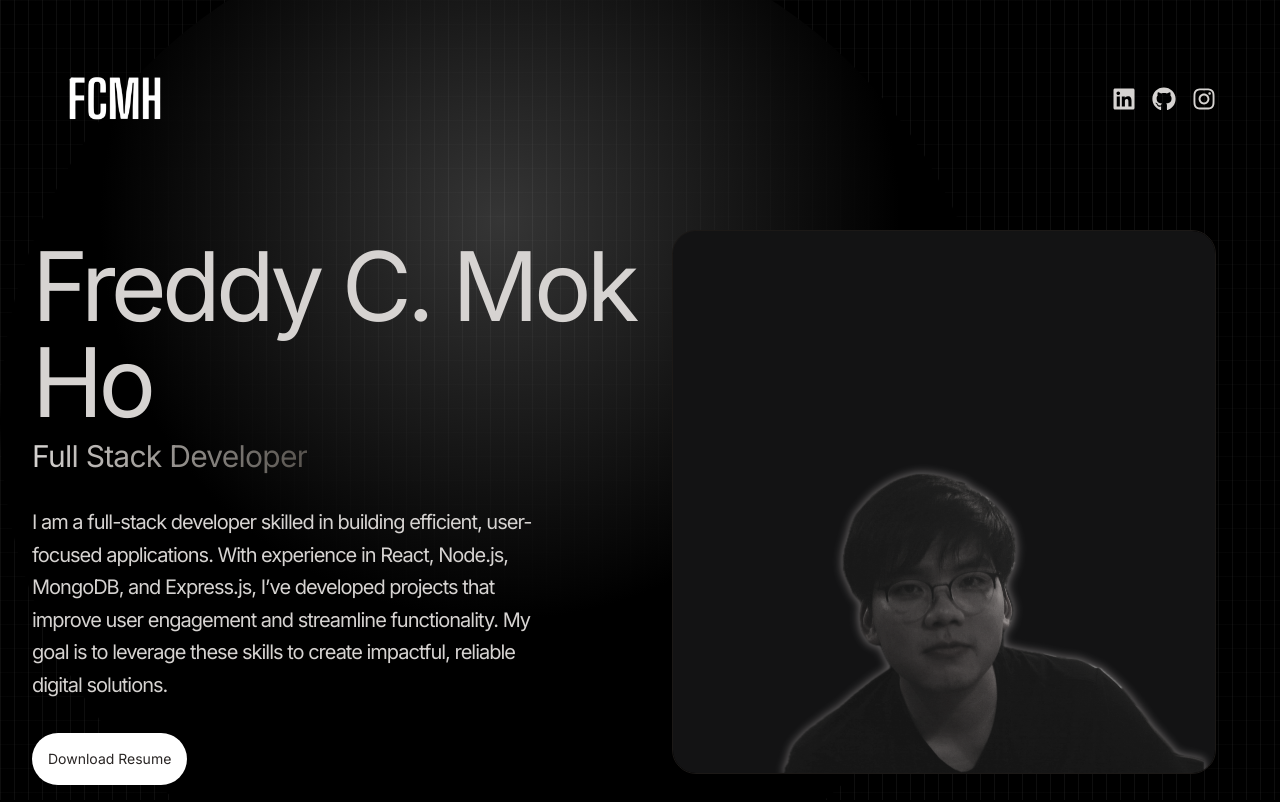
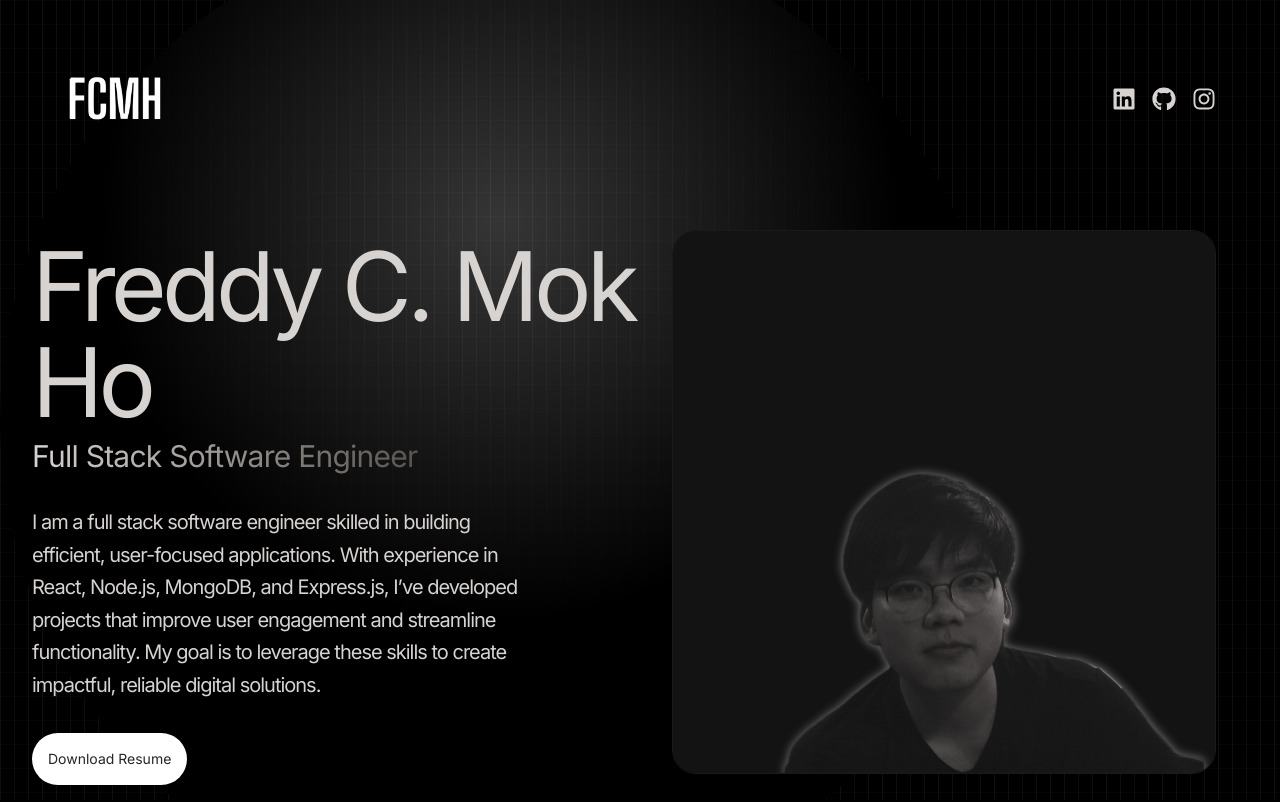
Before and after one commit to freddycmh/freddy-cmh, a React (Vite) app: page / in a window 1280 px wide. Shown: the top 802 px of the page. Built offline with nearby package versions, Linux system fonts and the light colour scheme; a web font is replaced by a local one.

Commit message:
fixed description to all the positions

```diff
--- a/src/components/Hero.jsx
+++ b/src/components/Hero.jsx
@@ -68,7 +68,7 @@ const Hero = () => {
               variants={childVariants}
               className="bg-gradient-to-r from-stone-300 to-stone-600 bg-clip-text text-3xl tracking-tight text-transparent"
             >
-              Full Stack Developer
+              Full Stack Software Engineer
             </motion.span>
             <motion.p
               variants={childVariants}
--- a/src/constants/index.js
+++ b/src/constants/index.js
@@ -3,7 +3,7 @@ import project2 from "../assets/projects/project-2.webp";
 import project3 from "../assets/projects/project-3.webp";
 import project4 from "../assets/projects/project-4.webp";
 
-export const HERO_CONTENT = `I am a full-stack developer skilled in building efficient, user-focused applications. With experience in React, Node.js, MongoDB, and Express.js, I’ve developed projects that improve user engagement and streamline functionality. My goal is to leverage these skills to create impactful, reliable digital solutions.
+export const HERO_CONTENT = `I am a full stack software engineer skilled in building efficient, user-focused applications. With experience in React, Node.js, MongoDB, and Express.js, I’ve developed projects that improve user engagement and streamline functionality. My goal is to leverage these skills to create impactful, reliable digital solutions.
 `;
 
 export const ABOUT_TEXT = `I am a dedicated and versatile full stack developer with a passion for creating efficient and user-friendly web applications. With 5 years of professional experience, I have worked with a variety of technologies, including React, Next.js, Node.js, MySQL, PostgreSQL, and MongoDB. My journey in web development began with a deep curiosity for how things work, and it has evolved into a career where I continuously strive to learn and adapt to new challenges. I thrive in collaborative environments and enjoy solving complex problems to deliver high-quality solutions. Outside of coding, I enjoy staying active, exploring new technologies, and contributing to open-source projects.`;
@@ -27,7 +27,7 @@ export const EXPERIENCES = [
   },
   {
     year: "2024 - 2025",
-    role: "Full Stack Developer",
+    role: "Full Stack Software Engineer",
     company: "Battery Park City Residential LLC",
     description: `Developed a real estate marketplace.Implemented user-centric features like image upload, property tools, and advanced search, boosting user engagement by 50%, while optimizing state management with Redux Toolkit to support a 65% increase in demand and deploying the app on Render, which improved sales and customer retention.`,
     url: "https://www.global-luxurylivings.com/",
@@ -43,7 +43,7 @@ export const EXPERIENCES = [
   },
   {
     year: "2023 - 2024",
-    role: "Full Stack Developer",
+    role: "Full Stack Software Engineer",
     company: "Diskko",
     description: `Optimized web conversion tools and improved UX/UI with React.js, achieving a 6% increase in online sales and an 11% decrease in bounce rates. Leveraged Three.js and Valtio to implement a 3D shirt customization feature, boosting online sales by 12% and user engagement by 15%, while employing a mobile-first design approach to enhance mobile user satisfaction by 40%.`,
     url: "https://diskko.netlify.app/",
```
